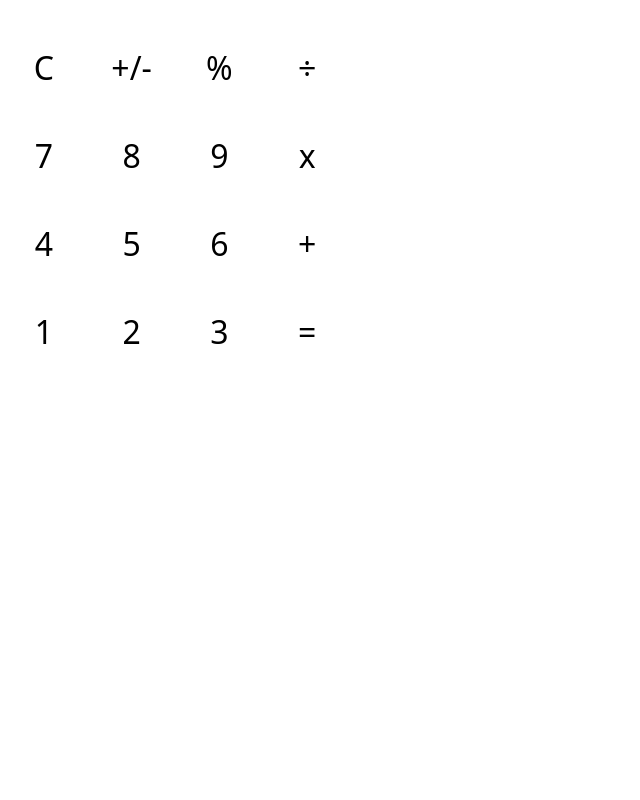
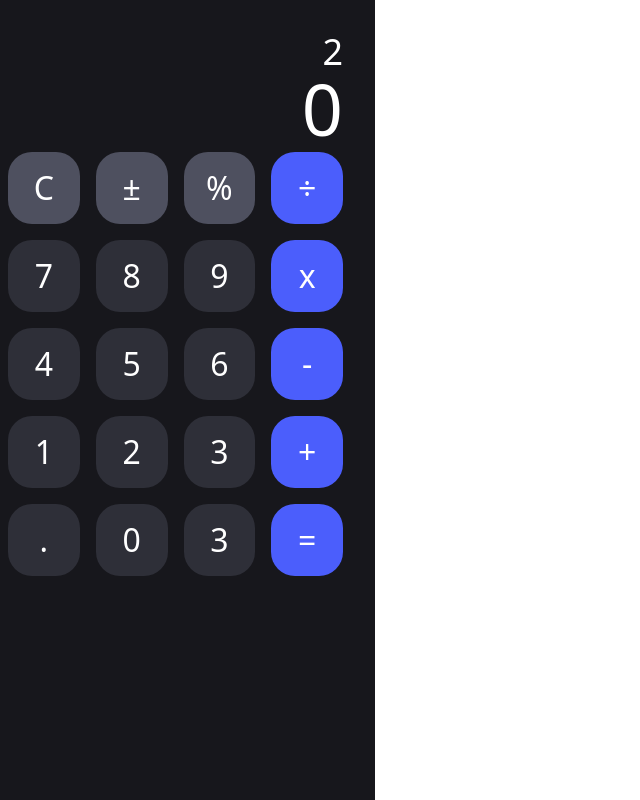
Before and after one commit to just-osaze/Calculator-App, a React (Create React App) app: page / in a window 1280 px wide. Shown: the whole page, without its empty margins (0-640 px from the left). Built offline with nearby package versions, Linux system fonts and the light colour scheme.

Commit message:
Added functions for the app

```diff
--- a/src/components/Calculator.tsx
+++ b/src/components/Calculator.tsx
@@ -2,40 +2,85 @@ import React from 'react';
 import { useState } from 'react';
 
 const Calculator: React.FC = () => {
-  const [input, setInput] = useState<string>('');
-  // const [result, setResult] = useState<number | null>(null);
+  const [input, setInput] = useState<string>('2');
+  const [result, setResult] = useState<number | null>(null);
 
   //Event Handler for number buttons
-  const handleNumberClick = (number: string) => {
+  const handleNumberButton = (number: string) => {
     //update the input to append the clicked number
     setInput((prevInput) => prevInput + number)
+  }
+  //Event Handler for clear Button (C)
+  const handleClearButton = () => {
+    //clear the input screen and set result screen to 0
+    setInput('');
+    setResult(null);
+  }
+  const handleOperatorButton = (operator: string) => {
+    //check if an operator exist
+    const lastChar = input.charAt(input.length - 1);
+    if (lastChar === '+' || lastChar === '-' || lastChar === '÷' || lastChar === 'x') {
+      //if an operator exist, delete it and add the new one
+      setInput(input.slice(0, -1) + operator)
+    }else {
+      //else add the operator to the input
+      setInput(input + operator)
+    }
+  }
+  //Handle Event dor deleting last character
+  const deleteLastCharacter = () => {
+    //delete the previous number or operation
+    setInput(input.slice(0, -1));
   }
 
 
 
   return (
-    <div className=''>
-      <input type='text' value={input} />
-      <br />
-      <button onClick={() => handleNumberClick('C')}>C</button>
-      <button onClick={() => handleNumberClick('+/-')}>+/-</button>
-      <button onClick={() => handleNumberClick('%')}>%</button>
-      <button onClick={() => handleNumberClick('÷')}>÷</button>
-      <br />
-      <button onClick={() => handleNumberClick('7')}>7</button>
-      <button onClick={() => handleNumberClick('8')}>8</button>
-      <button onClick={() => handleNumberClick('9')}>9</button>
-      <button onClick={() => handleNumberClick('x')}>x</button>
-      <br />
-      <button onClick={() => handleNumberClick('4')}>4</button>
-      <button onClick={() => handleNumberClick('5')}>5</button>
-      <button onClick={() => handleNumberClick('6')}>6</button>
-      <button onClick={() => handleNumberClick('+')}>+</button>
-      <br />
-      <button onClick={() => handleNumberClick('1')}>1</button>
-      <button onClick={() => handleNumberClick('2')}>2</button>
-      <button onClick={() => handleNumberClick('3')}>3</button>
-      <button onClick={() => handleNumberClick('=')}>=</button>
+    <div className='h-screen bg-darkBlue text-white w-[375px]'>
+      <div className='flex justify-end'>
+      <input className='mr-8 mt-8 text-4xl text-end bg-darkBlue text-white' type='text' value={input} />
+      </div>
+
+      <div className='mr-8 text-7xl text-end'>
+        {(result !== null ? result : '0')}
+      </div>
+
+      <div className='grid'>
+        <div>
+          <button className='bg-ash-100' onClick={() => handleClearButton()}>C</button>
+          <button className='bg-ash-100' onClick={() => handleOperatorButton('±')}>±</button>
+          <button className='bg-ash-100' onClick={() => handleNumberButton('%')}>%</button>
+          <button className='bg-blue' onClick={() => handleOperatorButton('÷')}>÷</button>
+        </div>
+
+        <div>
+          <button className='bg-ash-200' onClick={() => handleNumberButton('7')}>7</button>
+          <button className='bg-ash-200' onClick={() => handleNumberButton('8')}>8</button>
+          <button className='bg-ash-200' onClick={() => handleNumberButton('9')}>9</button>
+          <button className='bg-blue' onClick={() => handleOperatorButton('x')}>x</button>
+        </div>
+        <div>
+          <button className='bg-ash-200' onClick={() => handleNumberButton('4')}>4</button>
+          <button className='bg-ash-200' onClick={() => handleNumberButton('5')}>5</button>
+          <button className='bg-ash-200' onClick={() => handleNumberButton('6')}>6</button>
+          <button className='bg-blue' onClick={() => handleOperatorButton('-')}>-</button>
+        </div>
+
+        <div>
+          <button className='bg-ash-200' onClick={() => handleNumberButton('1')}>1</button>
+          <button className='bg-ash-200' onClick={() => handleNumberButton('2')}>2</button>
+          <button className='bg-ash-200' onClick={() => handleNumberButton('3')}>3</button>
+          <button className='bg-blue' onClick={() => handleOperatorButton('+')}>+</button>
+        </div>
+
+        <div>
+          <button className='bg-ash-200' onClick={() => handleNumberButton('.')}>.</button>
+          <button className='bg-ash-200' onClick={() => handleNumberButton('0')}>0</button>
+          <button className='bg-ash-200' onClick={() => deleteLastCharacter()}>3</button>
+          <button className='bg-blue' onClick={() => handleOperatorButton('=')}>=</button>
+        </div>
+
+      </div>
     </div>
   )
 }
```
